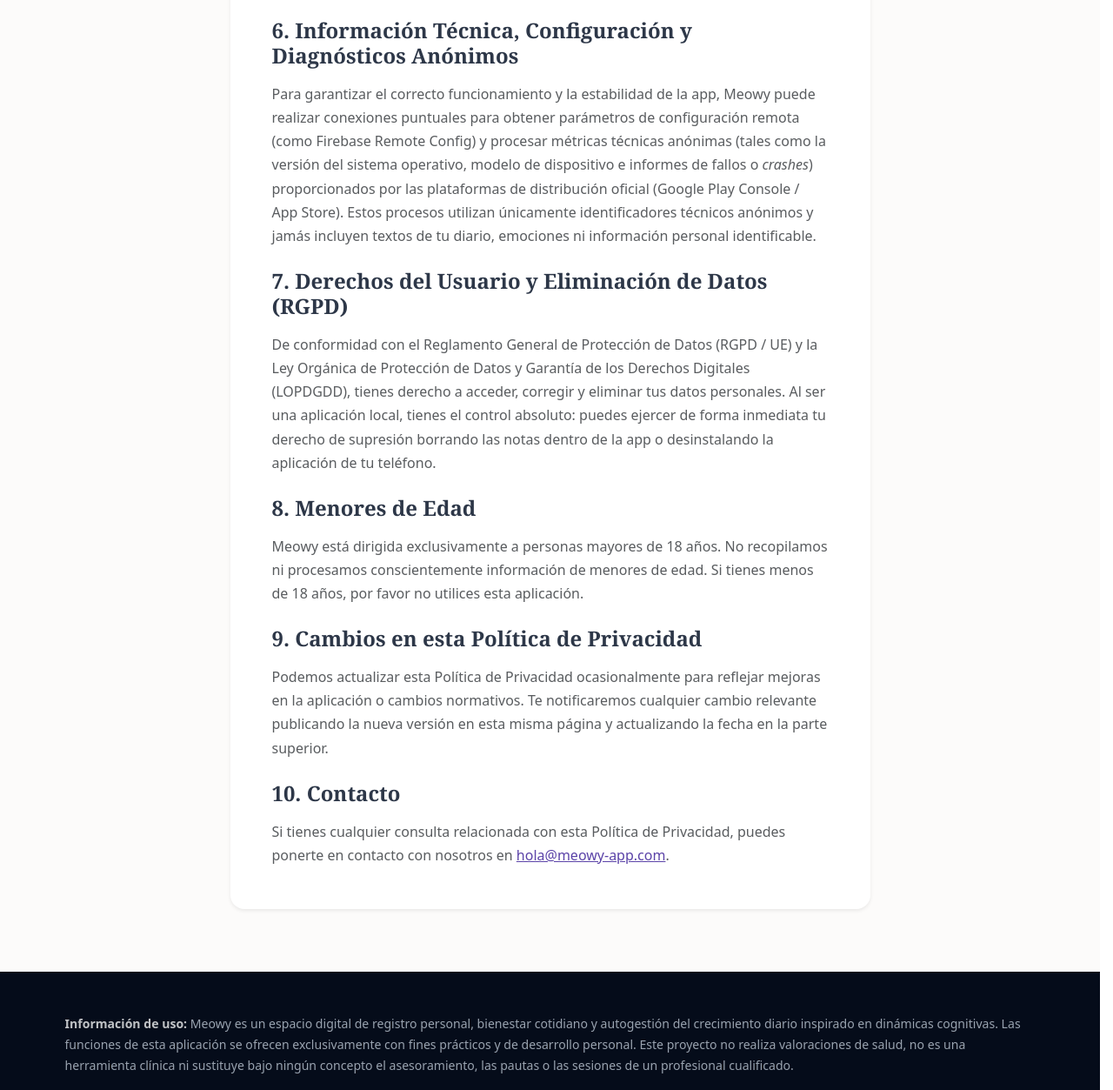
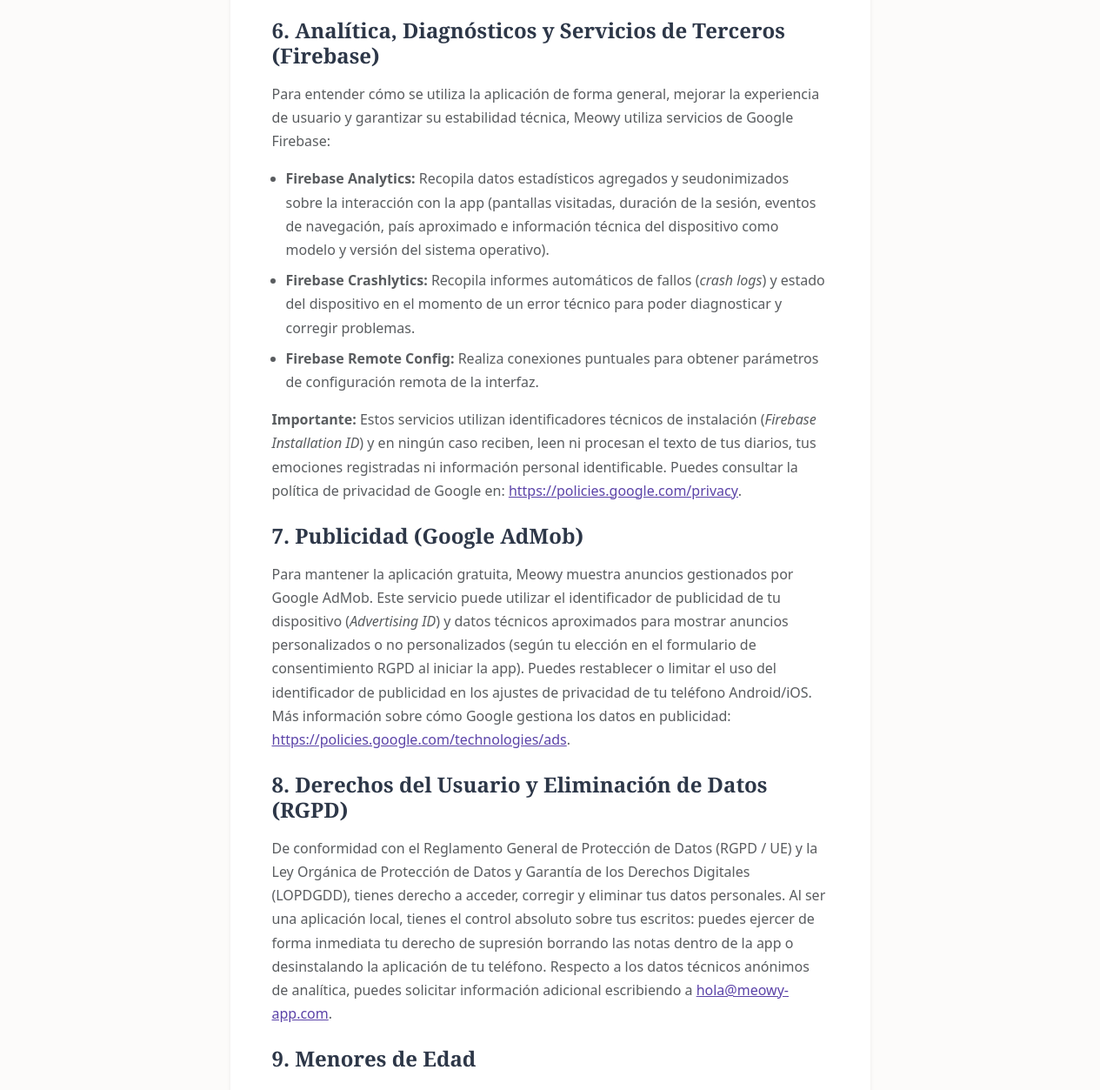
Before and after one commit to Beni84/Meowy, a plain HTML site: page privacidad.html in a window 1280 px wide. Shown: the part 1547-2800 px from the top of the page at 87% size. Drawn offline with nearby package versions, Linux system fonts and the light colour scheme.

Commit message:
Update privacidad.html

```diff
--- a/privacidad.html
+++ b/privacidad.html
@@ -113,27 +113,40 @@
                         Dado que Meowy no almacena copias de tus escritos en ningún servidor, la copia de seguridad es una función manual que tú controlas. El archivo de copia de seguridad se genera cifrado localmente con la clave derivada de tu PIN y puedes guardarlo o exportarlo donde prefieras.
                     </p>
 
-                    <h2 class="h4 fw-bold mb-3" style="font-family: 'Playfair Display', Georgia, serif;">6. Información Técnica, Configuración y Diagnósticos Anónimos</h2>
+                    <h2 class="h4 fw-bold mb-3" style="font-family: 'Playfair Display', Georgia, serif;">6. Analítica, Diagnósticos y Servicios de Terceros (Firebase)</h2>
+                    <p class="text-muted mb-3">
+                        Para entender cómo se utiliza la aplicación de forma general, mejorar la experiencia de usuario y garantizar su estabilidad técnica, Meowy utiliza servicios de Google Firebase:
+                    </p>
+                    <ul class="text-muted mb-3 ps-3">
+                        <li class="mb-2"><strong>Firebase Analytics:</strong> Recopila datos estadísticos agregados y seudonimizados sobre la interacción con la app (pantallas visitadas, duración de la sesión, eventos de navegación, país aproximado e información técnica del dispositivo como modelo y versión del sistema operativo).</li>
+                        <li class="mb-2"><strong>Firebase Crashlytics:</strong> Recopila informes automáticos de fallos (<em>crash logs</em>) y estado del dispositivo en el momento de un error técnico para poder diagnosticar y corregir problemas.</li>
+                        <li class="mb-2"><strong>Firebase Remote Config:</strong> Realiza conexiones puntuales para obtener parámetros de configuración remota de la interfaz.</li>
+                    </ul>
                     <p class="text-muted mb-4">
-                        Para garantizar el correcto funcionamiento y la estabilidad de la app, Meowy puede realizar conexiones puntuales para obtener parámetros de configuración remota (como Firebase Remote Config) y procesar métricas técnicas anónimas (tales como la versión del sistema operativo, modelo de dispositivo e informes de fallos o <em>crashes</em>) proporcionados por las plataformas de distribución oficial (Google Play Console / App Store). Estos procesos utilizan únicamente identificadores técnicos anónimos y jamás incluyen textos de tu diario, emociones ni información personal identificable.
+                        <strong>Importante:</strong> Estos servicios utilizan identificadores técnicos de instalación (<em>Firebase Installation ID</em>) y en ningún caso reciben, leen ni procesan el texto de tus diarios, tus emociones registradas ni información personal identificable. Puedes consultar la política de privacidad de Google en: <a href="https://policies.google.com/privacy" target="_blank" rel="noopener noreferrer" class="text-decoration-underline text-primary-custom fw-medium">https://policies.google.com/privacy</a>.
                     </p>
 
-                    <h2 class="h4 fw-bold mb-3" style="font-family: 'Playfair Display', Georgia, serif;">7. Derechos del Usuario y Eliminación de Datos (RGPD)</h2>
+                    <h2 class="h4 fw-bold mb-3" style="font-family: 'Playfair Display', Georgia, serif;">7. Publicidad (Google AdMob)</h2>
                     <p class="text-muted mb-4">
-                        De conformidad con el Reglamento General de Protección de Datos (RGPD / UE) y la Ley Orgánica de Protección de Datos y Garantía de los Derechos Digitales (LOPDGDD), tienes derecho a acceder, corregir y eliminar tus datos personales. Al ser una aplicación local, tienes el control absoluto: puedes ejercer de forma inmediata tu derecho de supresión borrando las notas dentro de la app o desinstalando la aplicación de tu teléfono.
+                        Para mantener la aplicación gratuita, Meowy muestra anuncios gestionados por Google AdMob. Este servicio puede utilizar el identificador de publicidad de tu dispositivo (<em>Advertising ID</em>) y datos técnicos aproximados para mostrar anuncios personalizados o no personalizados (según tu elección en el formulario de consentimiento RGPD al iniciar la app). Puedes restablecer o limitar el uso del identificador de publicidad en los ajustes de privacidad de tu teléfono Android/iOS. Más información sobre cómo Google gestiona los datos en publicidad: <a href="https://policies.google.com/technologies/ads" target="_blank" rel="noopener noreferrer" class="text-decoration-underline text-primary-custom fw-medium">https://policies.google.com/technologies/ads</a>.
                     </p>
 
-                    <h2 class="h4 fw-bold mb-3" style="font-family: 'Playfair Display', Georgia, serif;">8. Menores de Edad</h2>
+                    <h2 class="h4 fw-bold mb-3" style="font-family: 'Playfair Display', Georgia, serif;">8. Derechos del Usuario y Eliminación de Datos (RGPD)</h2>
+                    <p class="text-muted mb-4">
+                        De conformidad con el Reglamento General de Protección de Datos (RGPD / UE) y la Ley Orgánica de Protección de Datos y Garantía de los Derechos Digitales (LOPDGDD), tienes derecho a acceder, corregir y eliminar tus datos personales. Al ser una aplicación local, tienes el control absoluto sobre tus escritos: puedes ejercer de forma inmediata tu derecho de supresión borrando las notas dentro de la app o desinstalando la aplicación de tu teléfono. Respecto a los datos técnicos anónimos de analítica, puedes solicitar información adicional escribiendo a <a href="mailto:hola@meowy-app.com" class="text-decoration-underline text-primary-custom fw-medium">hola@meowy-app.com</a>.
+                    </p>
+
+                    <h2 class="h4 fw-bold mb-3" style="font-family: 'Playfair Display', Georgia, serif;">9. Menores de Edad</h2>
                     <p class="text-muted mb-4">
                         Meowy está dirigida exclusivamente a personas mayores de 18 años. No recopilamos ni procesamos conscientemente información de menores de edad. Si tienes menos de 18 años, por favor no utilices esta aplicación.
                     </p>
 
-                    <h2 class="h4 fw-bold mb-3" style="font-family: 'Playfair Display', Georgia, serif;">9. Cambios en esta Política de Privacidad</h2>
+                    <h2 class="h4 fw-bold mb-3" style="font-family: 'Playfair Display', Georgia, serif;">10. Cambios en esta Política de Privacidad</h2>
                     <p class="text-muted mb-4">
                         Podemos actualizar esta Política de Privacidad ocasionalmente para reflejar mejoras en la aplicación o cambios normativos. Te notificaremos cualquier cambio relevante publicando la nueva versión en esta misma página y actualizando la fecha en la parte superior.
                     </p>
 
-                    <h2 class="h4 fw-bold mb-3" style="font-family: 'Playfair Display', Georgia, serif;">10. Contacto</h2>
+                    <h2 class="h4 fw-bold mb-3" style="font-family: 'Playfair Display', Georgia, serif;">11. Contacto</h2>
                     <p class="text-muted mb-0">
                         Si tienes cualquier consulta relacionada con esta Política de Privacidad, puedes ponerte en contacto con nosotros en <a href="mailto:hola@meowy-app.com" class="text-decoration-underline text-primary-custom fw-medium">hola@meowy-app.com</a>.
                     </p>
```
